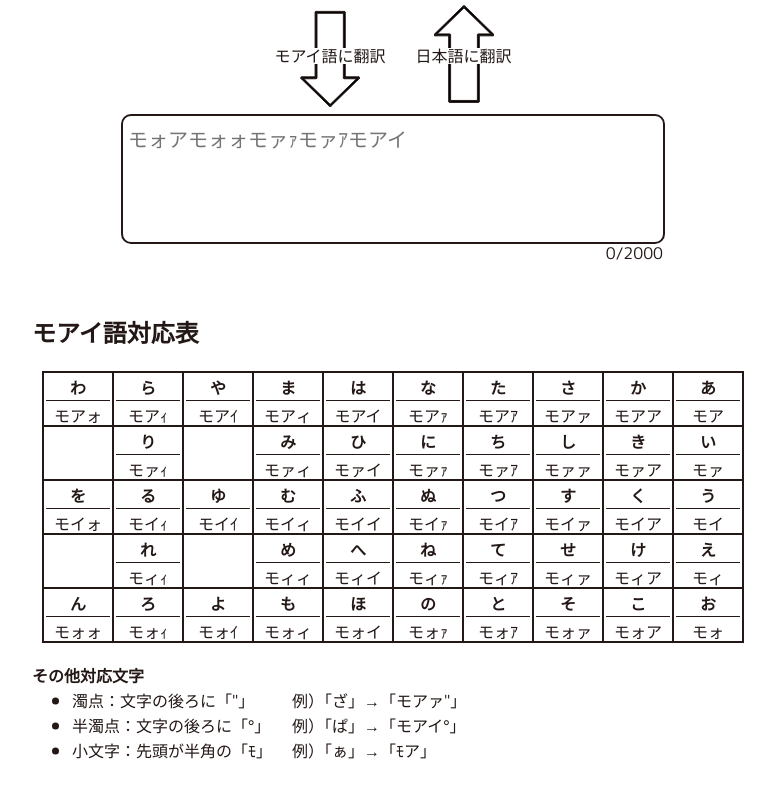
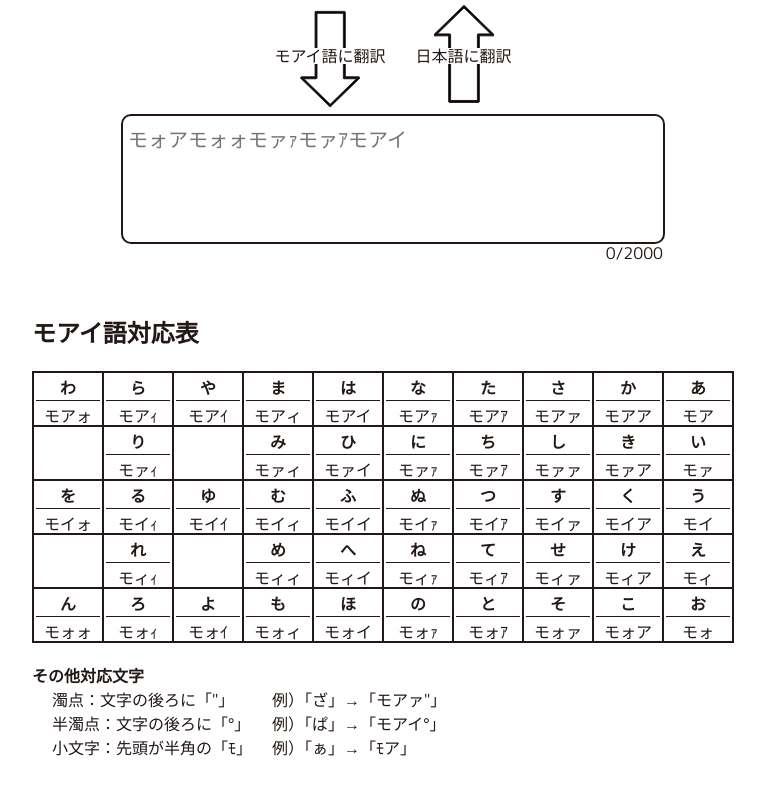
Before and after one commit to Hiroto-Shida/moai-translate, a Next.js app: page / in a window 1280 px wide. Shown: the part 417-1214 px from the top of the page, without its empty margins (247-1022 px from the left). Built offline with nearby package versions, Linux system fonts and the light colour scheme.

Commit message:
箇条書き削除。tableのscrollされない問題修正

```diff
--- a/src/components/moaiLangTable/Main/index.module.scss
+++ b/src/components/moaiLangTable/Main/index.module.scss
@@ -17,8 +17,8 @@
 
 .tableDisplayWrapper {
   overflow-x: scroll;
+  overflow-y: hidden;
   display: flex;
-  justify-content: center;
 
   &::-webkit-scrollbar {
     height: 10px;
@@ -48,22 +48,6 @@
 
   > .table {
     border-spacing: 20px 0;
-  }
-
-  > .table > tbody > tr {
-    position: relative;
-  }
-
-  > .table > tbody > tr::before {
-    content: "";
-    display: inline-block;
-    position: absolute;
-    top: 50%;
-    transform: translateY(-50%);
-    left: 0;
-    width: 7px;
-    height: 7px;
-    background-color: $color-black;
-    border-radius: 5px;
+    line-height: 1.5;
   }
 }
```
